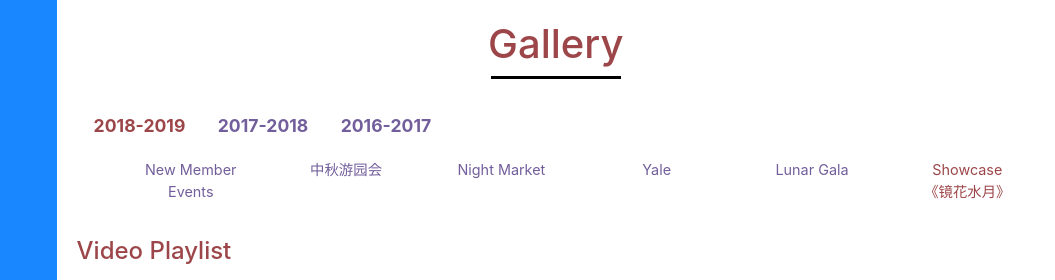
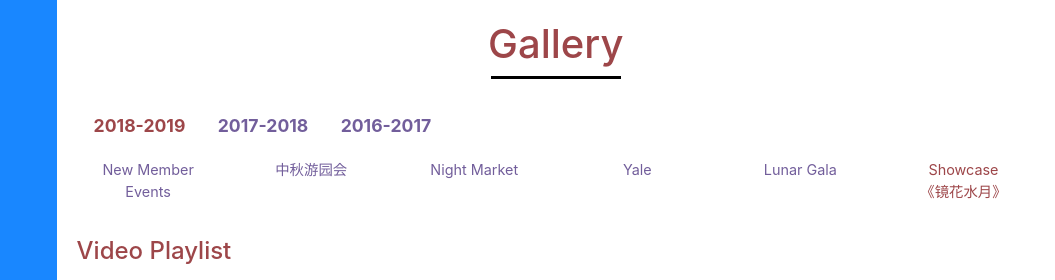
Before and after one commit to columbiachinadance/website_temp, a website with bundled scripts: page gallery.html in a window 1280 px wide. Shown: the top 280 px of the page, 225-1280 px from the left. Built offline with nearby package versions, Linux system fonts and the light colour scheme.

Commit message:
Remove extra spacing

```diff
--- a/gallery.html
+++ b/gallery.html
@@ -111,7 +111,6 @@
         <div class="active">
           <div data-tabs class="row">
             <!-- <span class="d-none d-lg-block">&nbsp; &nbsp;</span> -->
-            <p> &nbsp; &nbsp; &nbsp;</p>
             <div class="subheading col-sm" style="text-align: center; font-size: 0.9em;">New Member <br> Events</div>
             <div class="subheading col-sm" style="text-align: center; font-size: 0.9em;">中秋游园会</div>
             <div class="subheading col-sm" style="text-align: center; font-size: 0.9em;">Night Market</div>
```
